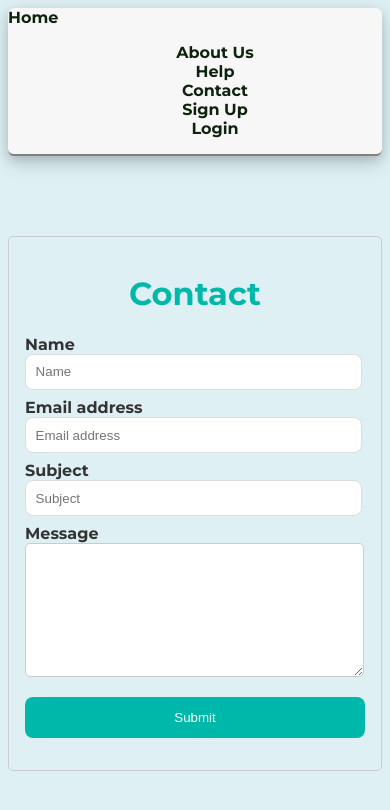
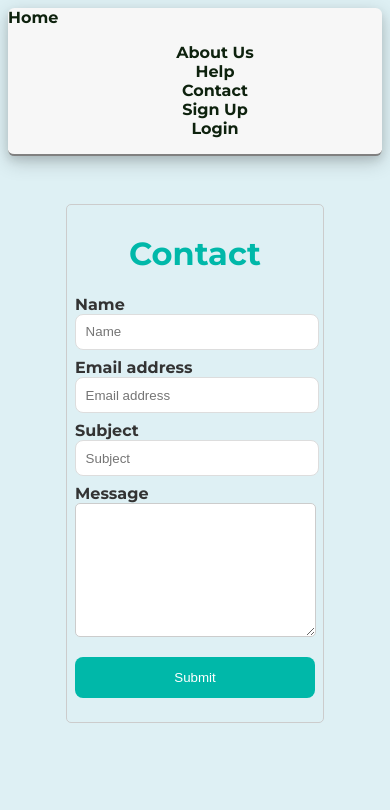
Before and after one commit to chingu-voyages/v46-tier3-team-33, a React (Vite) app in the folder frontend/: page /Contact in a window 390 px wide. Shown: the top 810 px of the page. Built offline with nearby package versions, Linux system fonts and the light colour scheme; no server answers; a web font is replaced by a local one.

Commit message:
Adjusted the max-width of .contact-container to 20rem for improved layout on medium-sized screens (up to 1024 pixels).

```diff
--- a/frontend/src/components/Pages/contact/contact.css
+++ b/frontend/src/components/Pages/contact/contact.css
@@ -13,13 +13,27 @@
   border: 1px solid #ccc;
   border-radius: 5px;
 }
-  .buttoncontainer{
+.buttoncontainer {
   margin-top: 1rem;
   margin-bottom: 1rem;
   display: flex;
   justify-content: center;
 }
 
-  button{
-    width:100%
+button {
+  width: 100%;
 }
+
+@media screen and (max-width: 1024px) {
+  .contact-container {
+    max-width: 20rem;
+  }
+}
+
+@media screen and (max-width: 768px) {
+  .contact-container {
+    max-width: 15rem;
+    margin: 3rem auto;
+    padding: 0.5rem;
+  }
+}
```
Lines whose indentation alone changed are shown as unchanged.
